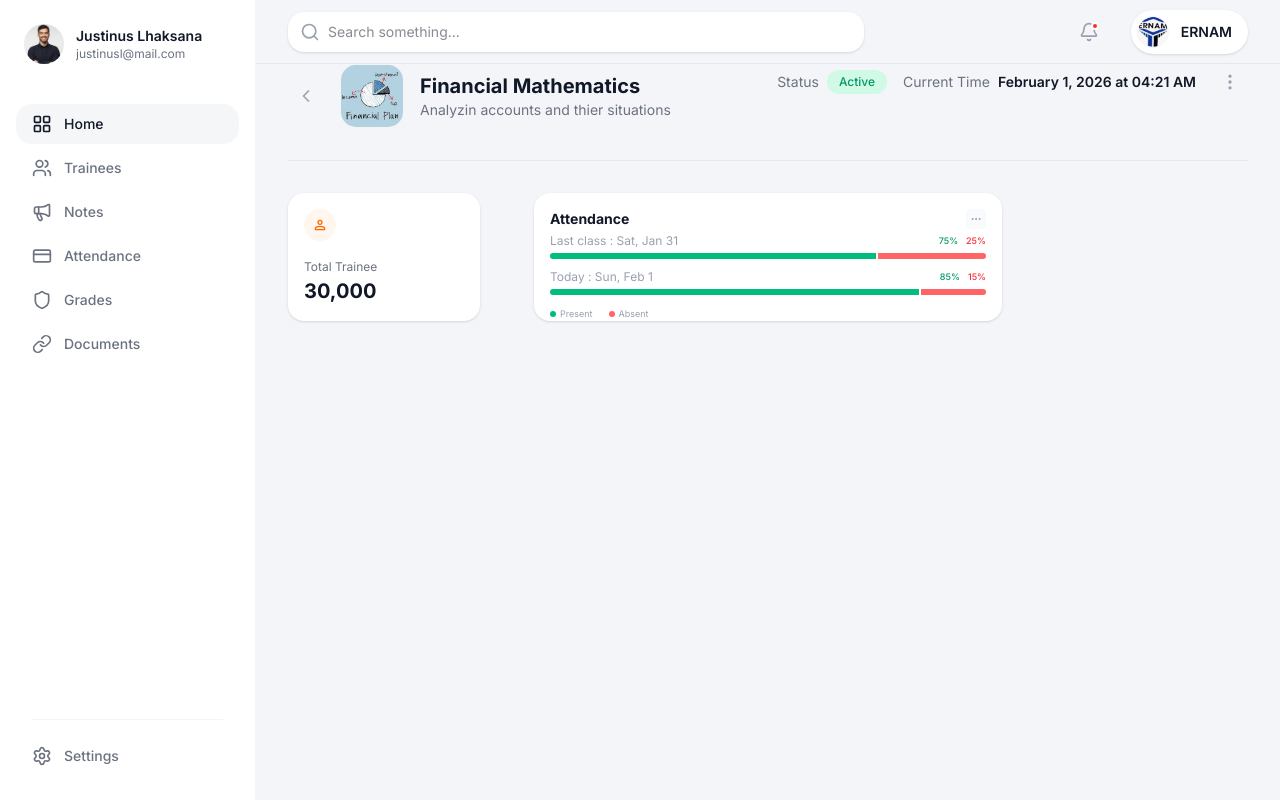
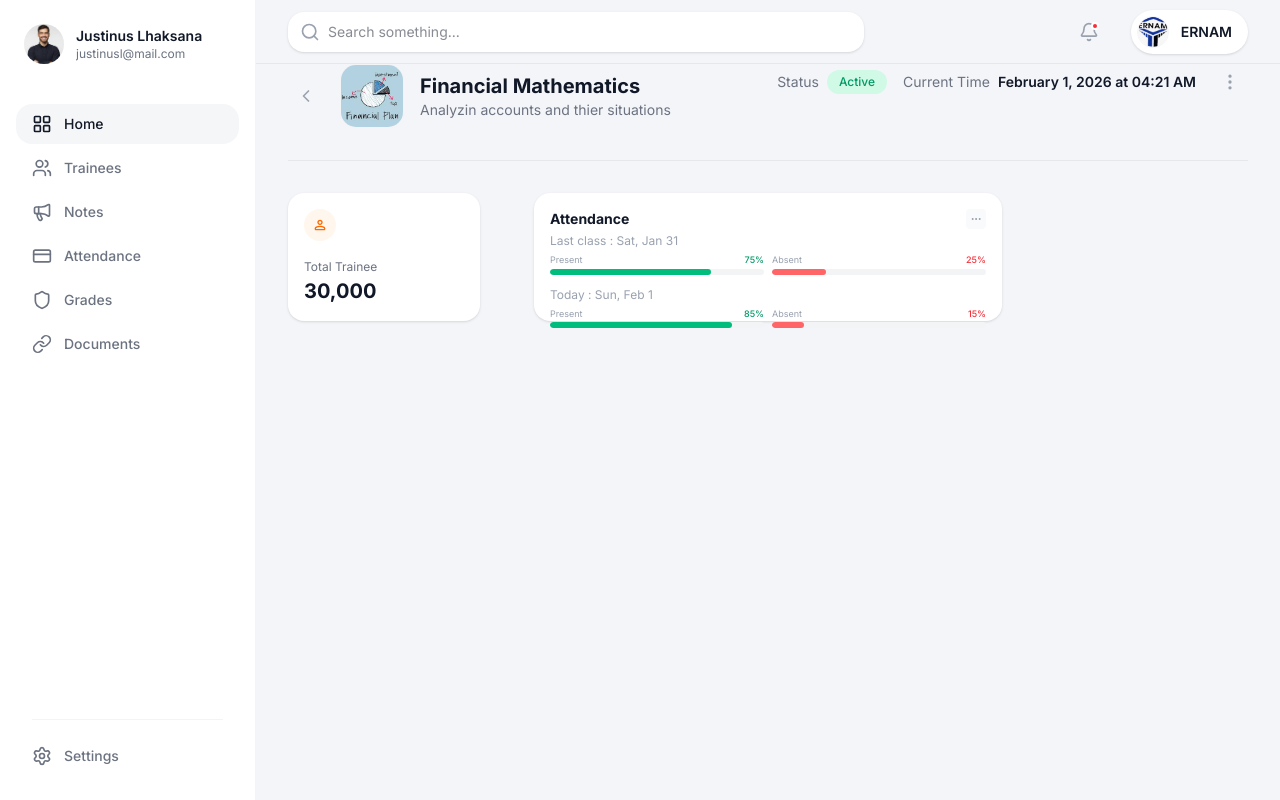
Before and after one commit to aristide12005/System, a Next.js app: page / in a window 1280 px wide. Built offline with nearby package versions, Linux system fonts and the light colour scheme.

Commit message:
UI: split present and absent bars in attendance widget

```diff
--- a/src/components/AttendanceWidget.tsx
+++ b/src/components/AttendanceWidget.tsx
@@ -10,19 +10,33 @@ export function AttendanceWidget() {
                 </div>
             </div>
 
-            <div className="space-y-2.5">
+            <div className="space-y-3">
                 {/* Last Class */}
                 <div>
                     <div className="flex justify-between items-center text-[10px] sm:text-xs mb-1">
                         <span className="text-gray-400">Last class : Sat, Jan 31</span>
-                        <div className="flex gap-2 text-[9px] font-medium">
-                            <span className="text-emerald-600">75%</span>
-                            <span className="text-red-500">25%</span>
+                    </div>
+                    <div className="flex gap-2">
+                        {/* Present Stick */}
+                        <div className="flex-1">
+                            <div className="flex justify-between text-[9px] mb-0.5">
+                                <span className="text-gray-400">Present</span>
+                                <span className="text-emerald-600 font-medium">75%</span>
+                            </div>
+                            <div className="h-1.5 bg-gray-100 rounded-full overflow-hidden">
+                                <div className="h-full bg-emerald-500 rounded-full w-[75%]"></div>
+                            </div>
                         </div>
-                    </div>
-                    <div className="flex items-center gap-0.5 h-1.5 rounded-full overflow-hidden">
-                        <div className="h-full bg-emerald-500 w-[75%]"></div>
-                        <div className="h-full bg-red-400 w-[25%]"></div>
+                        {/* Absent Stick */}
+                        <div className="flex-1">
+                            <div className="flex justify-between text-[9px] mb-0.5">
+                                <span className="text-gray-400">Absent</span>
+                                <span className="text-red-500 font-medium">25%</span>
+                            </div>
+                            <div className="h-1.5 bg-gray-100 rounded-full overflow-hidden">
+                                <div className="h-full bg-red-400 rounded-full w-[25%]"></div>
+                            </div>
+                        </div>
                     </div>
                 </div>
 
@@ -30,20 +44,29 @@ export function AttendanceWidget() {
                 <div>
                     <div className="flex justify-between items-center text-[10px] sm:text-xs mb-1">
                         <span className="text-gray-400">Today : Sun, Feb 1</span>
-                        <div className="flex gap-2 text-[9px] font-medium">
-                            <span className="text-emerald-600">85%</span>
-                            <span className="text-red-500">15%</span>
+                    </div>
+                    <div className="flex gap-2">
+                        {/* Present Stick */}
+                        <div className="flex-1">
+                            <div className="flex justify-between text-[9px] mb-0.5">
+                                <span className="text-gray-400">Present</span>
+                                <span className="text-emerald-600 font-medium">85%</span>
+                            </div>
+                            <div className="h-1.5 bg-gray-100 rounded-full overflow-hidden">
+                                <div className="h-full bg-emerald-500 rounded-full w-[85%]"></div>
+                            </div>
+                        </div>
+                        {/* Absent Stick */}
+                        <div className="flex-1">
+                            <div className="flex justify-between text-[9px] mb-0.5">
+                                <span className="text-gray-400">Absent</span>
+                                <span className="text-red-500 font-medium">15%</span>
+                            </div>
+                            <div className="h-1.5 bg-gray-100 rounded-full overflow-hidden">
+                                <div className="h-full bg-red-400 rounded-full w-[15%]"></div>
+                            </div>
                         </div>
                     </div>
-                    <div className="flex items-center gap-0.5 h-1.5 rounded-full overflow-hidden">
-                        <div className="h-full bg-emerald-500 w-[85%]"></div>
-                        <div className="h-full bg-red-400 w-[15%]"></div>
-                    </div>
-                </div>
-
-                <div className="flex justify-start gap-4 text-[9px] text-gray-400 pt-0.5">
-                    <span className="flex items-center gap-1"><div className="w-1.5 h-1.5 rounded-full bg-emerald-500"></div> Present</span>
-                    <span className="flex items-center gap-1"><div className="w-1.5 h-1.5 rounded-full bg-red-400"></div> Absent</span>
                 </div>
             </div>
         </div>
```
